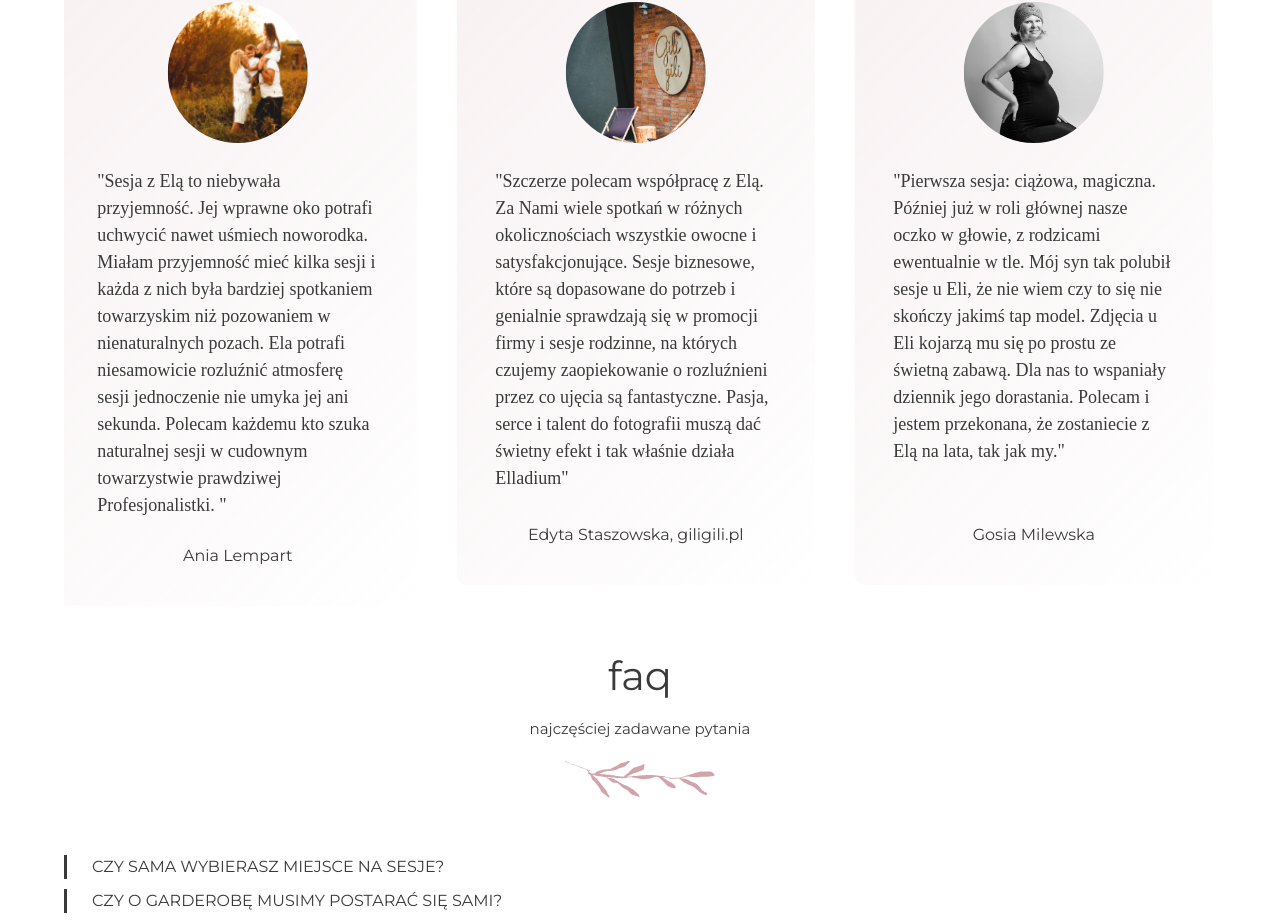
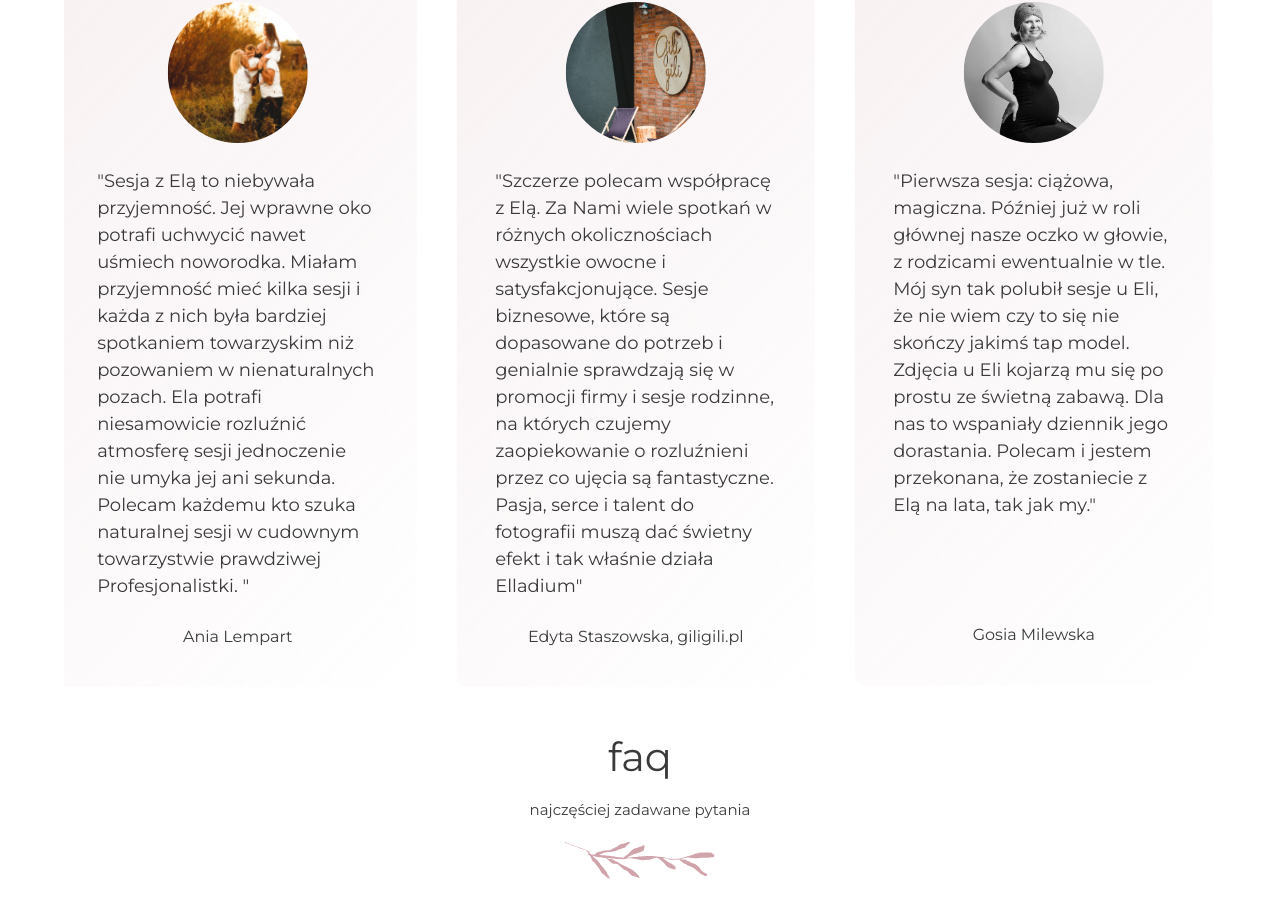
Before and after one commit to michalwieja/elladium, a Nuxt app: page / in a window 1280 px wide. Shown: the part 1791-2712 px from the top of the page. Built offline with nearby package versions, Linux system fonts and the light colour scheme.

Commit message:
testimonial font, button fix

```diff
--- a/assets/scss/testimonials.scss
+++ b/assets/scss/testimonials.scss
@@ -8,8 +8,7 @@
   }
 
   .quote {
-    font-family: Serif;
     font-size: 18px;
-    min-height: 330px;
+    min-height: 430px;
   }
 }
--- a/components/home/Hero.vue
+++ b/components/home/Hero.vue
@@ -9,7 +9,7 @@
           <div class="hero__subtitle">
             {{ slide.subtitle }}
           </div>
-          <NuxtLink to="/offer">
+          <NuxtLink to="/gallery">
             <button class="primary-button">
               zobacz moje prace
             </button>
```
